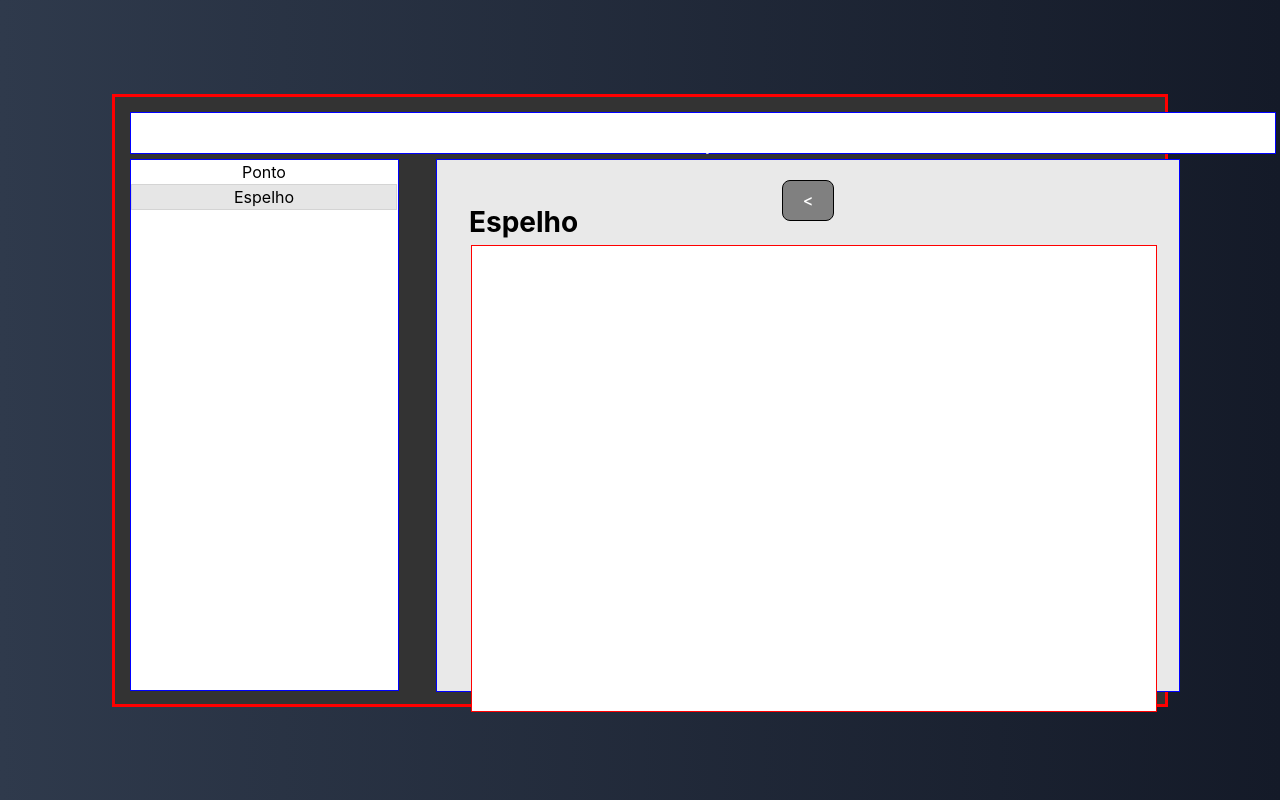
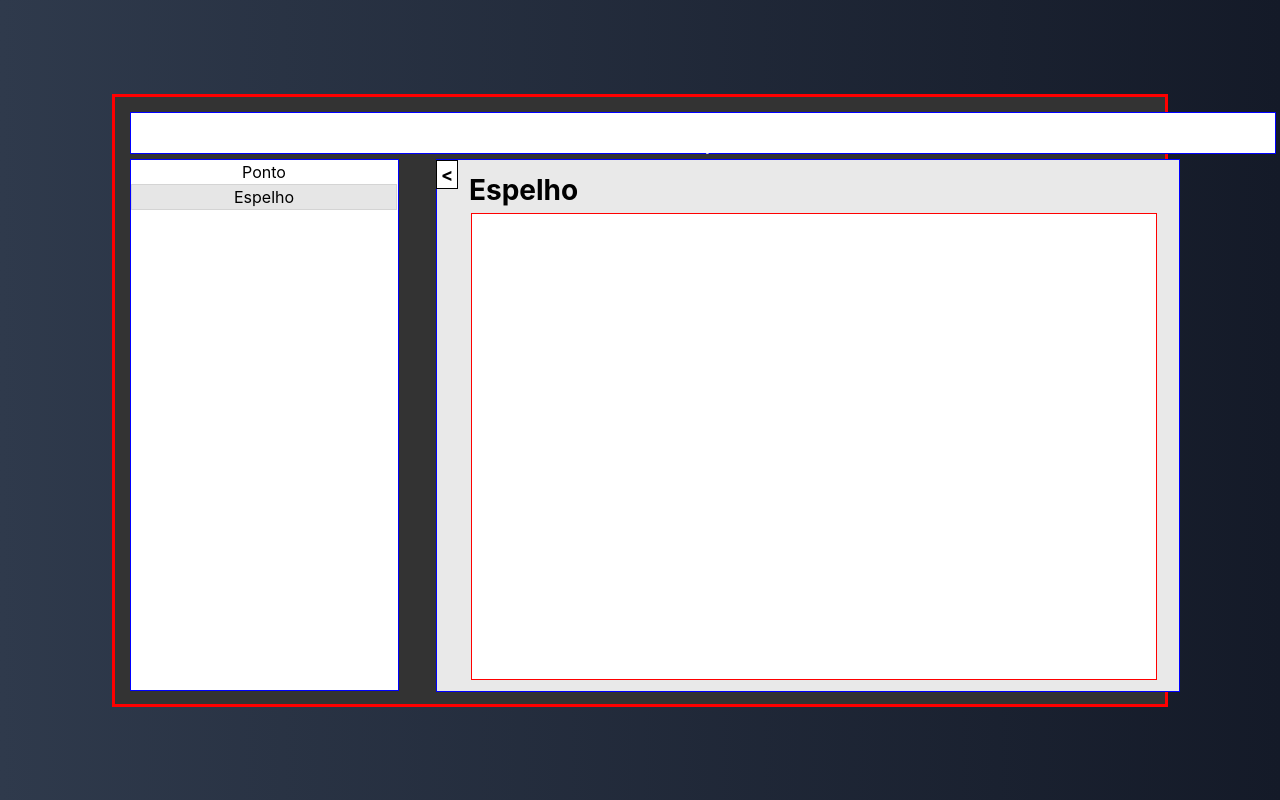
Before and after one commit to vitoriathais/beautyLink-React, a React (Vite) app: page /Espelho in a window 1280 px wide. Built offline with nearby package versions, Linux system fonts and the light colour scheme.

Commit message:
content externo 3

```diff
--- a/src/styles/Espelho.css
+++ b/src/styles/Espelho.css
@@ -53,8 +53,20 @@
 
 #content > button {
     border: solid 1px black;
-    background-color:grey;
-
+    background-color: white;
+    height: 29px;
+    width: 0px;
+    width: -3px;
+    display: flex;
+    margin-top: -20px;
+    color: black;
+    justify-content: center;
+    align-items: center;
+    margin-left: -21px;
+    border-radius: 0px;
+    padding: 10px;
+    font-weight: 700;
+    font-size: 18px;
 }
 
 .container-content {
```
